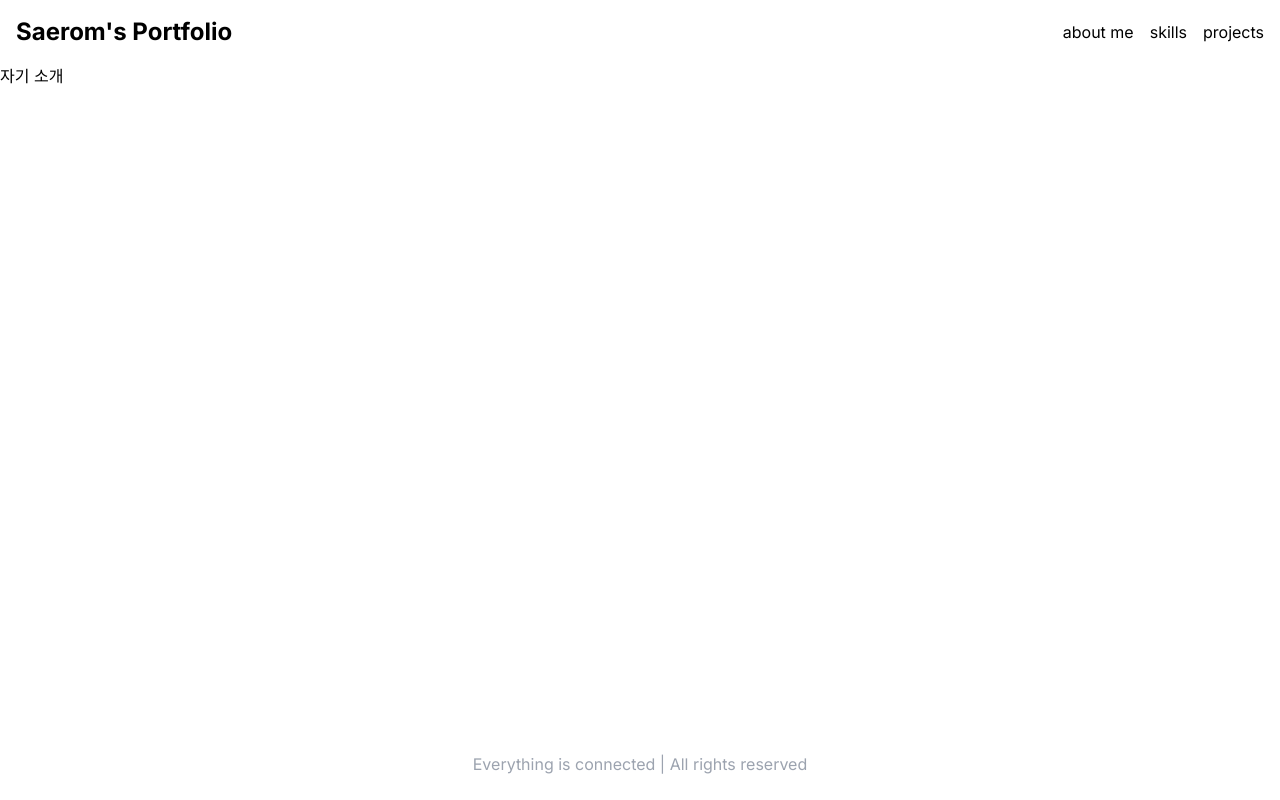
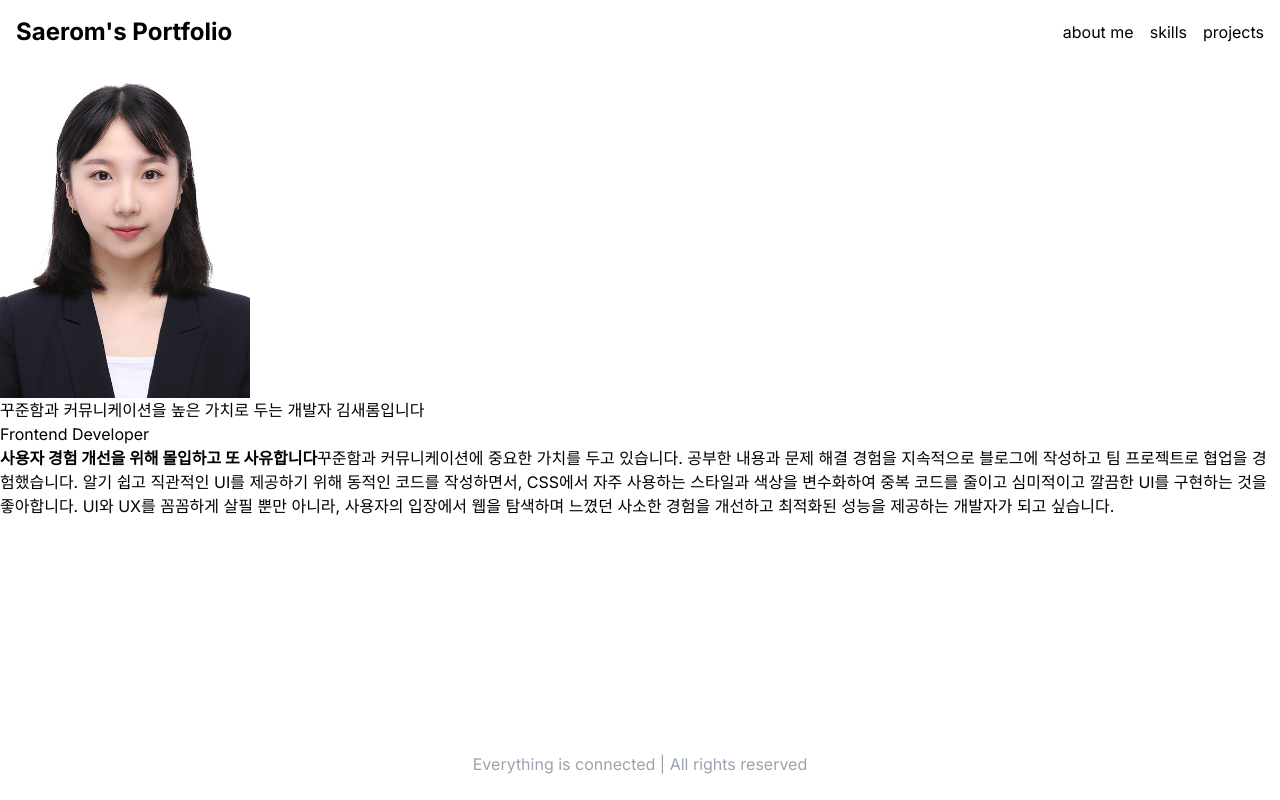
Before and after one commit to sagesrkim/blog, a Next.js app: page /about in a window 1280 px wide. Built offline with nearby package versions, Linux system fonts and the light colour scheme.

Commit message:
Feat: 프로필 페이지 생성

```diff
--- a/src/app/about/page.tsx
+++ b/src/app/about/page.tsx
@@ -1,3 +1,9 @@
+import Profile from "@/components/Profile";
+
 export default function AboutPage() {
-  return <div>자기 소개</div>;
+  return (
+    <section>
+      <Profile />
+    </section>
+  );
 }
--- a/src/app/page.tsx
+++ b/src/app/page.tsx
@@ -1,5 +1,7 @@
-export default function Home() {
+export default function HomePage() {
   return (
-    <section className="flex min-h-screen flex-col items-center justify-between p-24"></section>
+    <section className="flex min-h-screen flex-col items-center justify-between p-24">
+      <div> main</div>
+    </section>
   );
 }
--- /dev/null
+++ b/src/components/Profile.tsx
@@ -0,0 +1,28 @@
+import Image from "next/image";
+import profileImage from "../../public/assets/profileImage.jpg";
+
+export default function Profile() {
+  return (
+    <section>
+      <Image
+        src={profileImage}
+        alt="profileImage"
+        height={250}
+        width={250}
+        priority
+      />
+      <h2>꾸준함과 커뮤니케이션을 높은 가치로 두는 개발자 김새롬입니다 </h2>
+      <h3>Frontend Developer</h3>
+      <p>
+        <strong>사용자 경험 개선을 위해 몰입하고 또 사유합니다</strong>
+        꾸준함과 커뮤니케이션에 중요한 가치를 두고 있습니다. 공부한 내용과 문제
+        해결 경험을 지속적으로 블로그에 작성하고 팀 프로젝트로 협업을
+        경험했습니다. 알기 쉽고 직관적인 UI를 제공하기 위해 동적인 코드를
+        작성하면서, CSS에서 자주 사용하는 스타일과 색상을 변수화하여 중복 코드를
+        줄이고 심미적이고 깔끔한 UI를 구현하는 것을 좋아합니다. UI와 UX를
+        꼼꼼하게 살필 뿐만 아니라, 사용자의 입장에서 웹을 탐색하며 느꼈던 사소한
+        경험을 개선하고 최적화된 성능을 제공하는 개발자가 되고 싶습니다.
+      </p>
+    </section>
+  );
+}
```
Also changed, not shown: public/assets/profileImage.jpg (added).
